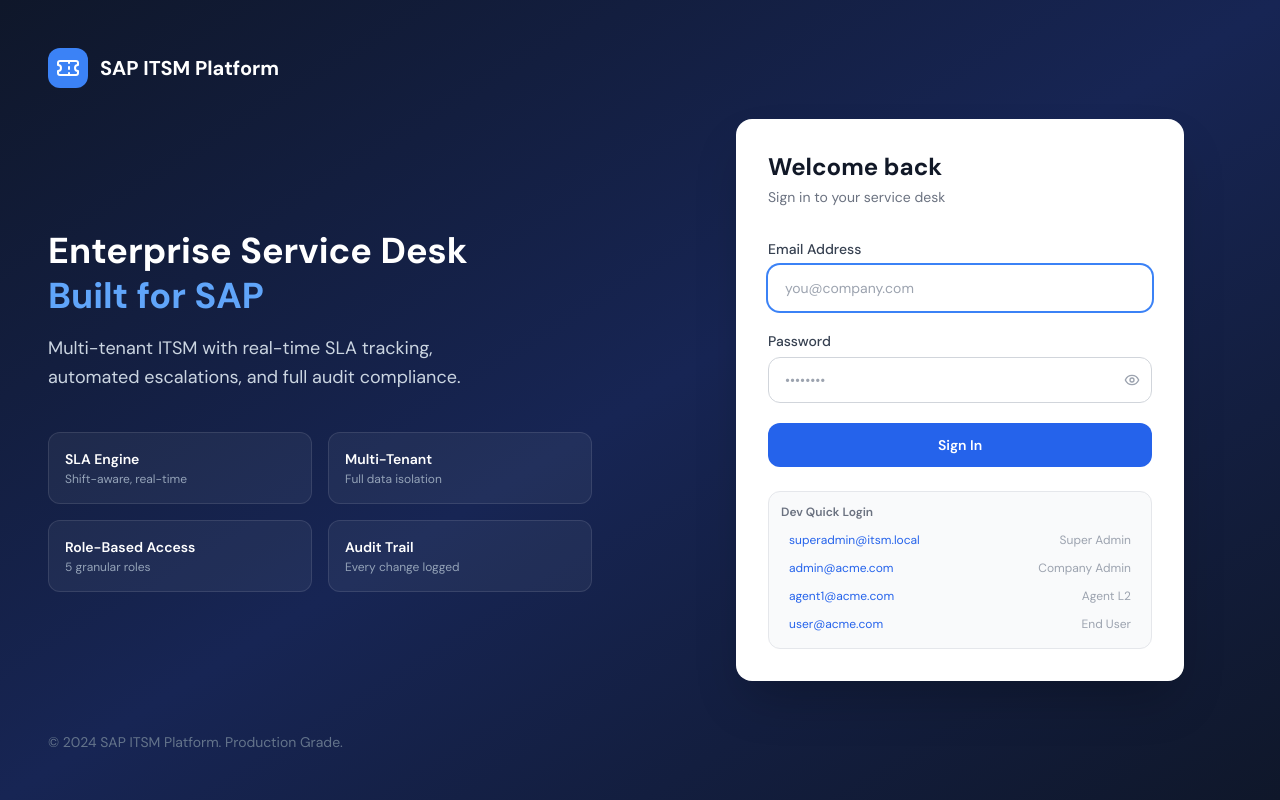
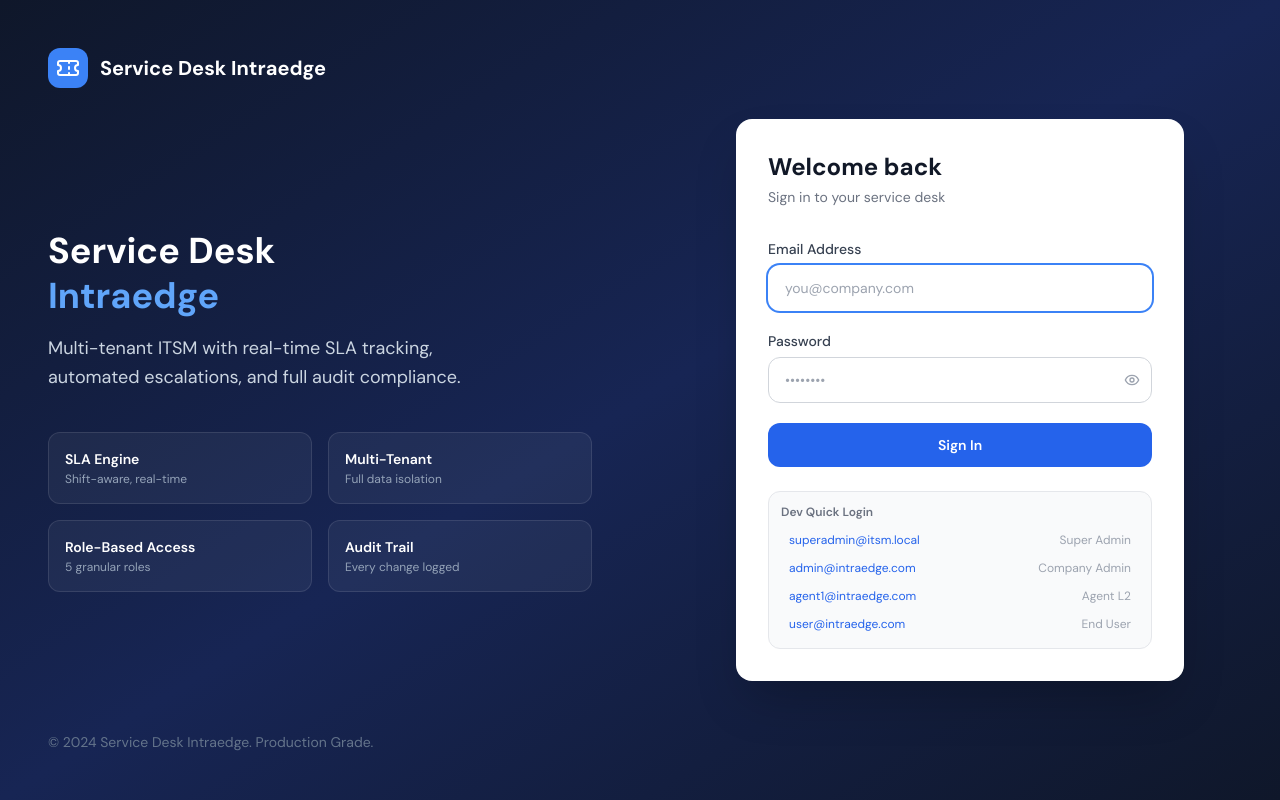
Before and after one commit to Madhukunchalaa/sap-itsm, a React (Vite) app in the folder sap-itsm-platform/frontend/: page /login in a window 1280 px wide. Built offline with nearby package versions, Linux system fonts and the light colour scheme; no server answers.

Commit message:
chore: rebrand to Service Desk Intraedge and update tenant to Intraedge

```diff
--- a/sap-itsm-platform/frontend/index.html
+++ b/sap-itsm-platform/frontend/index.html
@@ -4,8 +4,8 @@
     <meta charset="UTF-8" />
     <link rel="icon" type="image/svg+xml" href="/favicon.svg" />
     <meta name="viewport" content="width=device-width, initial-scale=1.0" />
-    <meta name="description" content="Service Desk Pro — Enterprise ITSM Platform" />
-    <title>Service Desk Pro</title>
+    <meta name="description" content="Service Desk Intraedge — Enterprise ITSM Platform" />
+    <title>Service Desk Intraedge</title>
     <link rel="preconnect" href="https://fonts.googleapis.com" />
     <link rel="preconnect" href="https://fonts.gstatic.com" crossorigin />
     <link href="https://fonts.googleapis.com/css2?family=DM+Sans:ital,opsz,wght@0,9..40,300;0,9..40,400;0,9..40,500;0,9..40,600;0,9..40,700;1,9..40,400&display=swap" rel="stylesheet" />
--- a/sap-itsm-platform/frontend/src/components/layout/AppLayout.tsx
+++ b/sap-itsm-platform/frontend/src/components/layout/AppLayout.tsx
@@ -215,7 +215,7 @@
             <Target className="w-5 h-5 text-white" />
           </div>
           <div className="leading-tight">
-            <p className="text-white font-bold text-base tracking-tight leading-none">Service Desk Pro</p>
+            <p className="text-white font-bold text-base tracking-tight leading-none">Service Desk Intraedge</p>
             <p className="text-white/60 text-[11px] font-medium mt-0.5">{user?.tenant?.name || 'ITSM Platform'}</p>
           </div>
         </NavLink>
--- a/sap-itsm-platform/frontend/src/pages/LoginPage.tsx
+++ b/sap-itsm-platform/frontend/src/pages/LoginPage.tsx
@@ -40,13 +40,13 @@
           <div className="w-10 h-10 bg-blue-500 rounded-xl flex items-center justify-center">
             <Ticket className="w-6 h-6" />
           </div>
-          <span className="text-xl font-bold">SAP ITSM Platform</span>
+          <span className="text-xl font-bold">Service Desk Intraedge</span>
         </div>
 
         <div>
           <h1 className="text-4xl font-bold leading-tight mb-4">
-            Enterprise Service Desk<br />
-            <span className="text-blue-400">Built for SAP</span>
+            Service Desk<br />
+            <span className="text-blue-400">Intraedge</span>
           </h1>
           <p className="text-slate-300 text-lg leading-relaxed max-w-md">
             Multi-tenant ITSM with real-time SLA tracking, automated escalations,
@@ -68,7 +68,7 @@
           </div>
         </div>
 
-        <p className="text-slate-500 text-sm">© 2024 SAP ITSM Platform. Production Grade.</p>
+        <p className="text-slate-500 text-sm">© 2024 Service Desk Intraedge. Production Grade.</p>
       </div>
 
       {/* Right login panel */}
@@ -145,9 +145,9 @@
                 <div className="space-y-1">
                   {[
                     ['superadmin@itsm.local', 'Super Admin'],
-                    ['admin@acme.com',         'Company Admin'],
-                    ['agent1@acme.com',         'Agent L2'],
-                    ['user@acme.com',           'End User'],
+                    ['admin@intraedge.com',         'Company Admin'],
+                    ['agent1@intraedge.com',         'Agent L2'],
+                    ['user@intraedge.com',           'End User'],
                   ].map(([e, role]) => (
                     <button
                       key={e}
```
Also changed, not shown: 1 other file (tests, documents, lock files or other folders).
